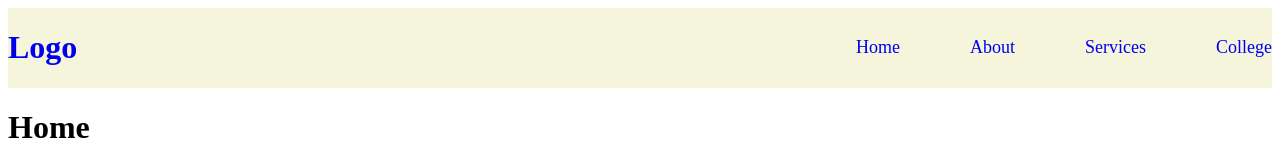
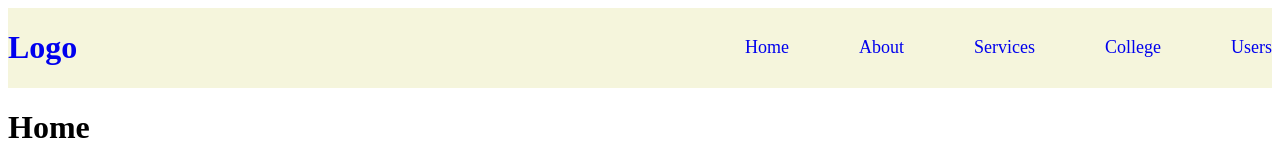
Before and after one commit to Nasir-afridi/React-Routing, a React (Vite) app in the folder react routing/: page / in a window 1280 px wide. Shown: the top 160 px of the page. Built offline with nearby package versions, Linux system fonts and the light colour scheme.

Commit message:
added the link of users page

```diff
--- a/react routing/src/Navbar.jsx
+++ b/react routing/src/Navbar.jsx
@@ -30,6 +30,11 @@ const Links = () => {
               College
             </Link>
           </li>
+           <li>
+            <Link to="/users" className="link">
+              Users
+            </Link>
+          </li>
         </ul>
       </div>
     </div>
```
